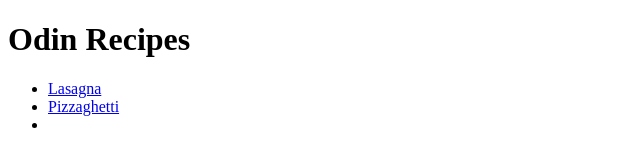
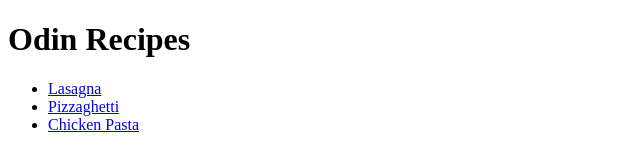
Before and after one commit to Fortunedan2/odin_recipes, a plain HTML site: page index.html in a window 1280 px wide. Shown: the whole page, without its empty margins (0-640 px from the left). Drawn offline with Linux system fonts and the light colour scheme.

Commit message:
Add chicken pasta link

```diff
--- a/index.html
+++ b/index.html
@@ -18,7 +18,7 @@
 
             <li> <a href="recipes/pizzaghetti.html">Pizzaghetti</a></li>
 
-            <li></li>
+            <li> <a href="recipes/chicken_pasta.html">Chicken Pasta</a></li>
 
         </ul>
 
```
